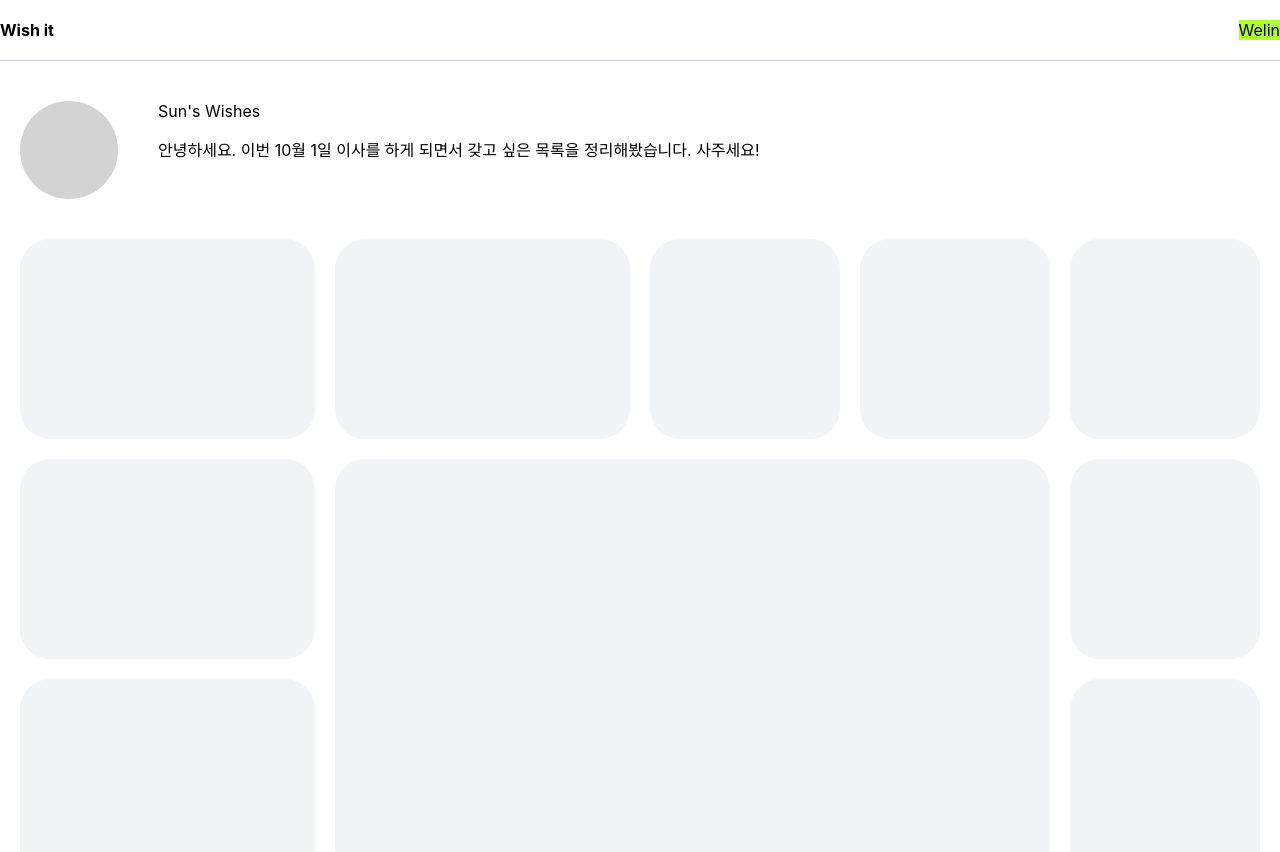
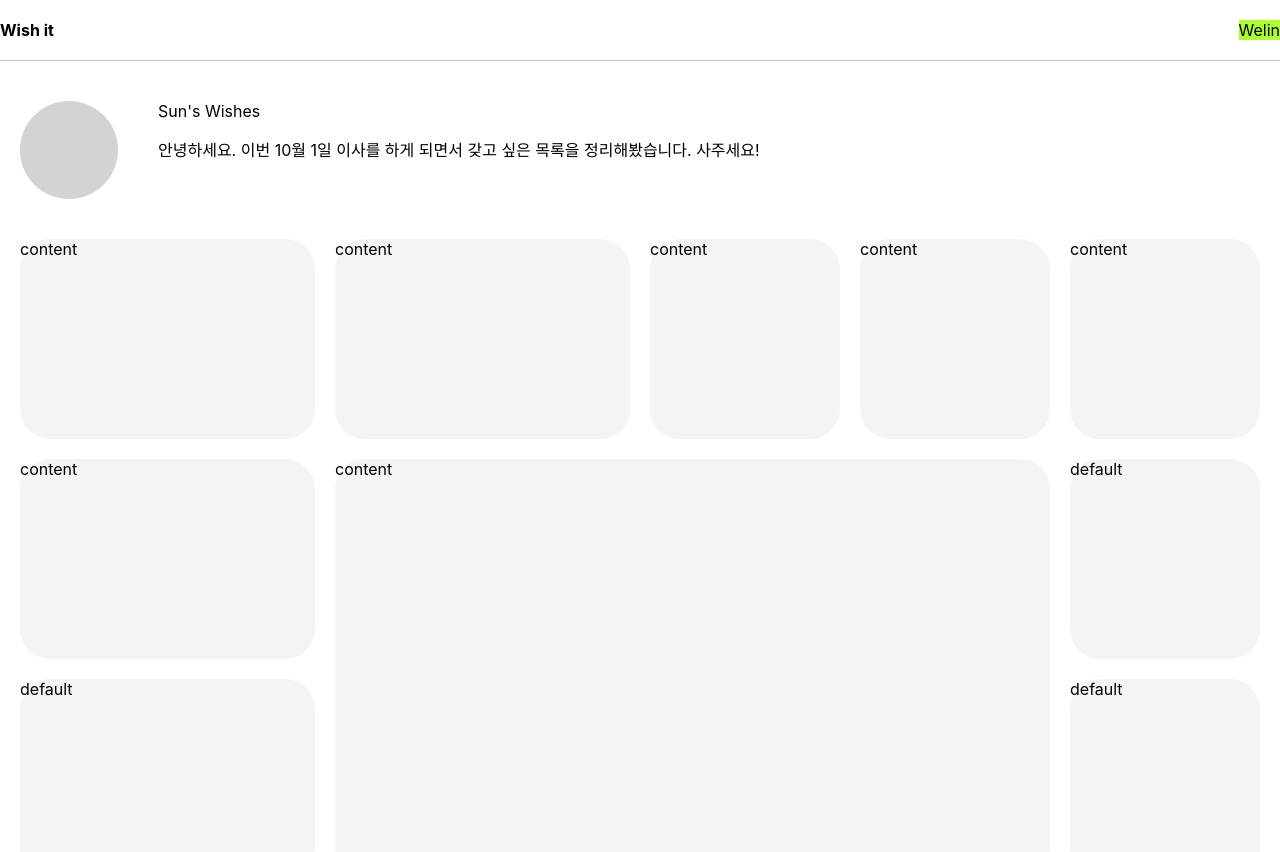
Before and after one commit to welinhong/wish-it, a Next.js app: page /wish/1 in a window 1280 px wide. Shown: the top 852 px of the page. Built offline with nearby package versions, Linux system fonts and the light colour scheme.

Commit message:
mock 데이터 적용 및 내용 입력 여부에 따라 다른 WishItem 출력

```diff
--- a/pages/wish/[wishiId].tsx
+++ b/pages/wish/[wishiId].tsx
@@ -1,27 +1,67 @@
+import { NextPage } from 'next'
+import { useEffect, useState } from 'react'
 import styled from 'styled-components'
 import WishInfo from '@/components/WishInfo/WishInfo'
+import WishItemWithContent from '@/components/WishItemWithContent'
+import WishItemDefault from '@/components/WishItemDefault'
+import { deepCopy } from '@/utils/deepCopy'
 
-const wishInfo = {
-  title: "Sun's Wishes",
-  description:
-    '안녕하세요. 이번 10월 1일 이사를 하게 되면서 갖고 싶은 목록을 정리해봤습니다. 사주세요!',
-  userImage: '',
-}
+const WishDetail: NextPage = (): JSX.Element => {
+  const [wishItems, setWishItems] = useState(
+    Array.from({ length: 15 }, () => ({
+      order: undefined,
+      title: undefined,
+      price: undefined,
+      siteUrl: undefined,
+      photoUrl: undefined,
+      giverName: undefined,
+    })),
+  )
+  const [wishMeta, setWishMeta] = useState({
+    title: '',
+    description: '',
+    userImage: '',
+  })
 
-const WishDetail = (): JSX.Element => {
-  const wishes = [1, 2, 3, 4, 5, 6, 7, 8, 9, 10, 11, 12, 13, 14, 15]
+  useEffect(() => {
+    const setWishData = async () => {
+      const { meta, wishes } = await getWishDetail()
+
+      const newWishes = deepCopy(wishItems)
+      wishes.forEach((wish) => {
+        newWishes[wish?.order - 1] = wish
+      })
+
+      setWishItems(newWishes)
+      setWishMeta(meta)
+    }
+
+    setWishData()
+  }, [])
 
   return (
     <S.Container>
       <WishInfo
-        title={wishInfo?.title}
-        description={wishInfo?.description}
-        userImage={wishInfo?.userImage}
+        title={wishMeta.title}
+        description={wishMeta.description}
+        userImage={wishMeta.userImage}
       />
 
       <S.WishList>
-        {wishes.map((wish) => (
-          <S.WishItem key={wish} />
+        {wishItems.map(({ title, price, siteUrl, photoUrl, giverName, order }, index) => (
+          <S.WishItem key={index}>
+            {order === index + 1 && title && price && siteUrl ? (
+              <WishItemWithContent
+                title={title}
+                price={price}
+                siteUrl={siteUrl}
+                photoUrl={photoUrl}
+                giverName={giverName}
+              />
+            ) : (
+              <WishItemDefault />
+            )}
+          </S.WishItem>
         ))}
       </S.WishList>
     </S.Container>
@@ -42,7 +82,6 @@ const S = {
   WishItem: styled.div`
     min-height: 200px;
     border-radius: 30px;
-    background-color: #f2f4f6;
     &:nth-of-type(1) {
       grid-column: 1/4;
       grid-row: 1/3;
@@ -106,4 +145,26 @@ const S = {
   `,
 }
 
+interface WishBasket {
+  meta: {
+    title: string
+    description: string
+    userImage: string
+  }
+  wishes: Wish[]
+}
+interface Wish {
+  order: number
+  title: string
+  price: number
+  siteUrl: string
+  photoUrl?: string
+  giverName?: string
+}
+
+const getWishDetail = async (): Promise<WishBasket> => {
+  const response = await fetch('http://localhost:3000/mock.json')
+  return await response.json()
+}
+
 export default WishDetail
--- /dev/null
+++ b/public/mock.json
@@ -0,0 +1,65 @@
+{
+  "meta": {
+    "title": "Sun's Wishes",
+    "description": "안녕하세요. 이번 10월 1일 이사를 하게 되면서 갖고 싶은 목록을 정리해봤습니다. 사주세요!",
+    "userImage": ""
+  },
+  "wishes": [
+    {
+      "order": 1,
+      "title": "첫번째 상품",
+      "price": 100000,
+      "siteUrl": "https://www.11st.co.kr/products/pa/3666188303",
+      "photoUrl": "https://cdn.011st.com/11dims/resize/720x360/quality/75/11src/asin/B000BIVY2Y/B.jpg?540000000",
+      "giverName": "최익순"
+    },
+    {
+      "order": 2,
+      "title": "두번째 상품",
+      "price": 200000,
+      "siteUrl": "https://www.11st.co.kr/products/pa/3666188303",
+      "photoUrl": "https://cdn.011st.com/11dims/resize/720x360/quality/75/11src/asin/B08DKDD48N/B.jpg?689000000",
+      "giverName": "김희수"
+    },
+    {
+      "order": 3,
+      "title": "세번째 상품",
+      "price": 300000,
+      "siteUrl": "https://www.11st.co.kr/products/pa/3666188303",
+      "photoUrl": "https://cdn.011st.com/11dims/resize/400x400/quality/75/11src/asin/B0009F3PQM/B.jpg?176000000",
+      "giverName": "홍단비"
+    },
+    {
+      "order": 4,
+      "title": "네번째 상품",
+      "price": 400000,
+      "siteUrl": "https://www.11st.co.kr/products/pa/3666188303",
+      "photoUrl": "https://cdn.011st.com/11dims/resize/720x360/quality/75/11src/browsing/space/banner/2021/10/12/2110121538286000535_12.jpg",
+      "giverName": "김엘리"
+    },
+    {
+      "order": 5,
+      "title": "다섯번째 상품",
+      "price": 500000,
+      "siteUrl": "https://www.11st.co.kr/products/pa/3666188303",
+      "photoUrl": "https://cdn.011st.com/11dims/resize/600x600/quality/75/11src/asin/B091J7B6X7/B.jpg?430000000",
+      "giverName": "최썬"
+    },
+    {
+      "order": 6,
+      "title": "여섯번째 상품",
+      "price": 600000,
+      "siteUrl": "https://www.11st.co.kr/products/pa/3666188303",
+      "photoUrl": "https://cdn.011st.com/11dims/resize/600x600/quality/75/11src/asin/B08BZXL9BD/B.jpg?484000000",
+      "giverName": "홍웰린"
+    },
+    {
+      "order": 7,
+      "title": "일곱번째 상품",
+      "price": 700000,
+      "siteUrl": "https://www.11st.co.kr/products/pa/3666188303",
+      "photoUrl": "http://cdn.011st.com/11dims/resize/800x800/quality/75/11src/asin/B08C2888MW/B.jpg?511000000",
+      "giverName": "라코조"
+    }
+  ]
+}
--- /dev/null
+++ b/src/components/WishItemDefault/index.tsx
@@ -0,0 +1,16 @@
+import styled from 'styled-components'
+
+const WishItemDefault = (): JSX.Element => {
+  return <S.Container>default</S.Container>
+}
+
+const S = {
+  Container: styled.div`
+    width: 100%;
+    height: 100%;
+    border-radius: inherit;
+    background-color: #f2f4f6;
+  `,
+}
+
+export default WishItemDefault
--- /dev/null
+++ b/src/components/WishItemWithContent/index.tsx
@@ -0,0 +1,26 @@
+import styled from 'styled-components'
+
+export interface Props {
+  title: string
+  price: number
+  siteUrl: string
+  photoUrl?: string
+  giverName?: string
+}
+
+const WishItemWithContent = (props: Props): JSX.Element => {
+  const { title, price, siteUrl, photoUrl, giverName } = props
+
+  return <S.Container>content</S.Container>
+}
+
+const S = {
+  Container: styled.div`
+    width: 100%;
+    height: 100%;
+    border-radius: inherit;
+    background-color: #f2f4f6;
+  `,
+}
+
+export default WishItemWithContent
--- /dev/null
+++ b/src/utils/deepCopy.ts
@@ -0,0 +1,3 @@
+export const deepCopy = (original: any): any => {
+  return JSON.parse(JSON.stringify(original))
+}
```
Also changed, not shown: src/components/WishItem/WishItem.tsx (deleted, +0 -16 lines).
